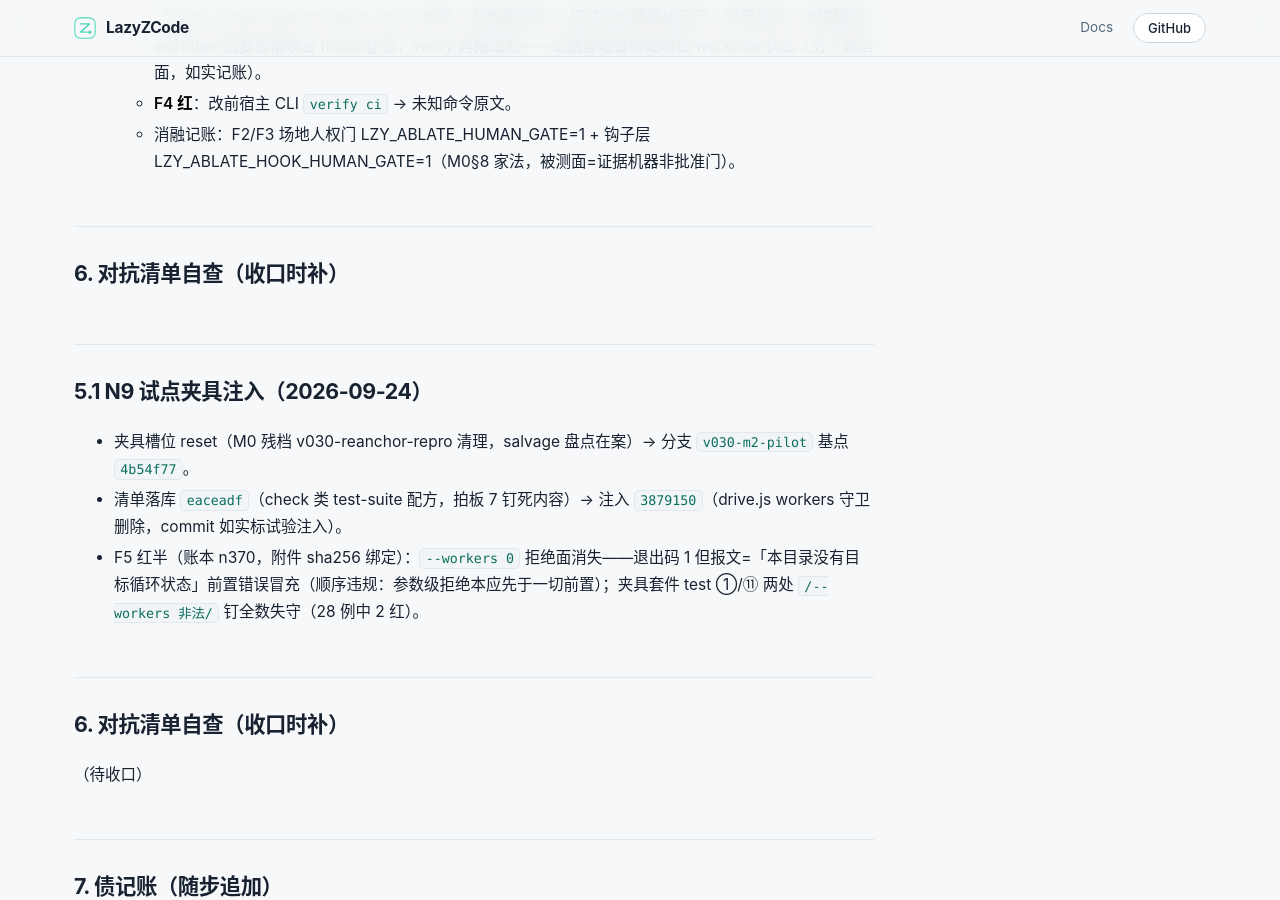
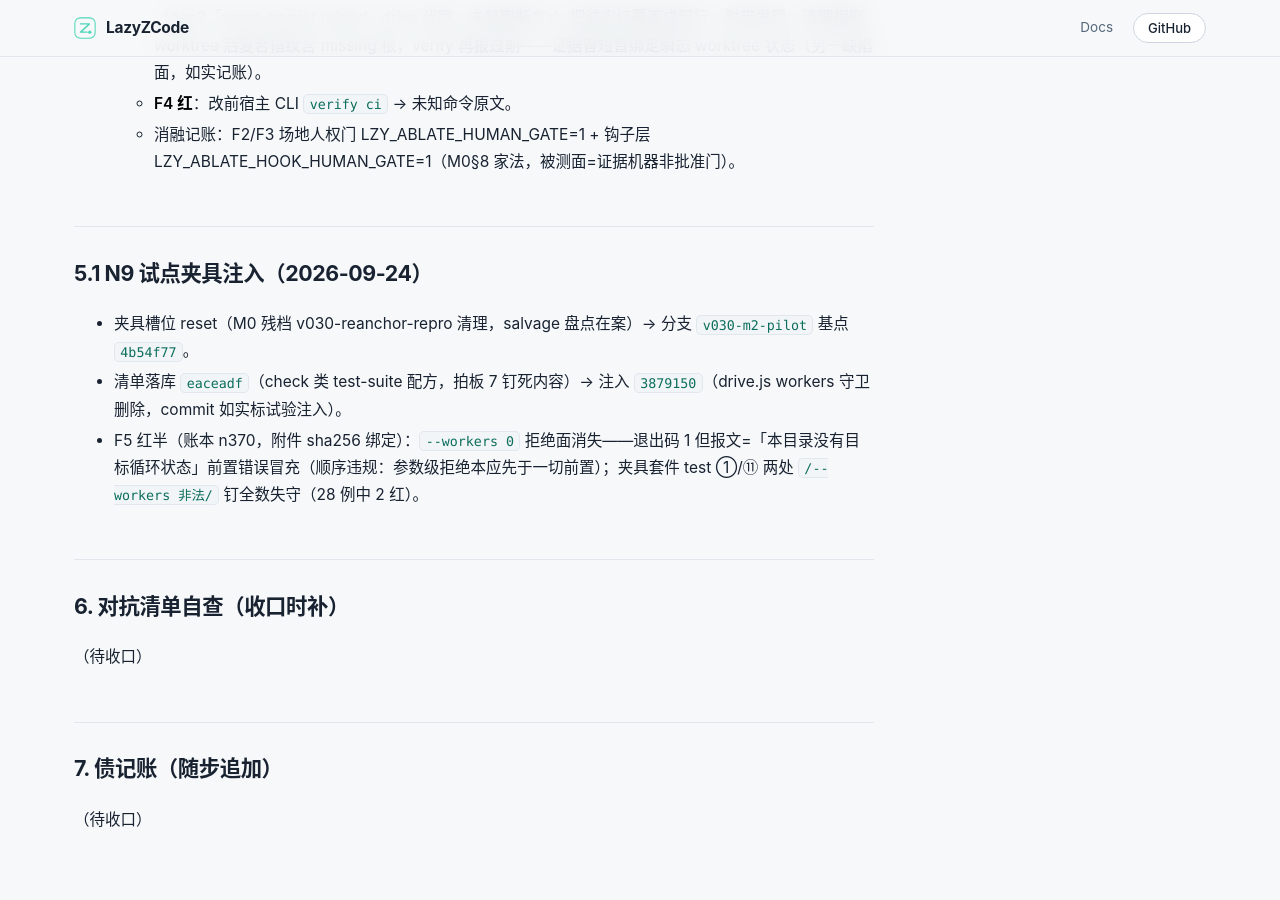
Before and after one commit to Acfufu/lazyzcode, a Jekyll site: the page built from docs/spikes/v030-m2-report.md, in a window 1280 px wide and 900 px high, scrolled down 3579 px. Built offline with Jekyll 4.4.1, drawn with Linux system fonts in a browser that asks for light colours; our own code applies the rules of GitHub Pages for plain Markdown files.

Commit message:
docs(m2): fix report section order (5.1 before 6)
Goal: v030-m2#N9

```diff
--- a/docs/spikes/v030-m2-report.md
+++ b/docs/spikes/v030-m2-report.md
@@ -57,8 +57,6 @@ goal `v030-m2`（0.3.0 M2：verify 回执 + 范围档 + 整合验证 + CI 身份
   - **F4 红**：改前宿主 CLI `verify ci` → 未知命令原文。
   - 消融记账：F2/F3 场地人权门 LZY_ABLATE_HUMAN_GATE=1 + 钩子层 LZY_ABLATE_HOOK_HUMAN_GATE=1（M0§8 家法，被测面=证据机器非批准门）。
 
-## 6. 对抗清单自查（收口时补）
-
 ## 5.1 N9 试点夹具注入（2026-09-24）
 
 - 夹具槽位 reset（M0 残档 v030-reanchor-repro 清理，salvage 盘点在案）→ 分支 `v030-m2-pilot` 基点 `4b54f77`。
```
